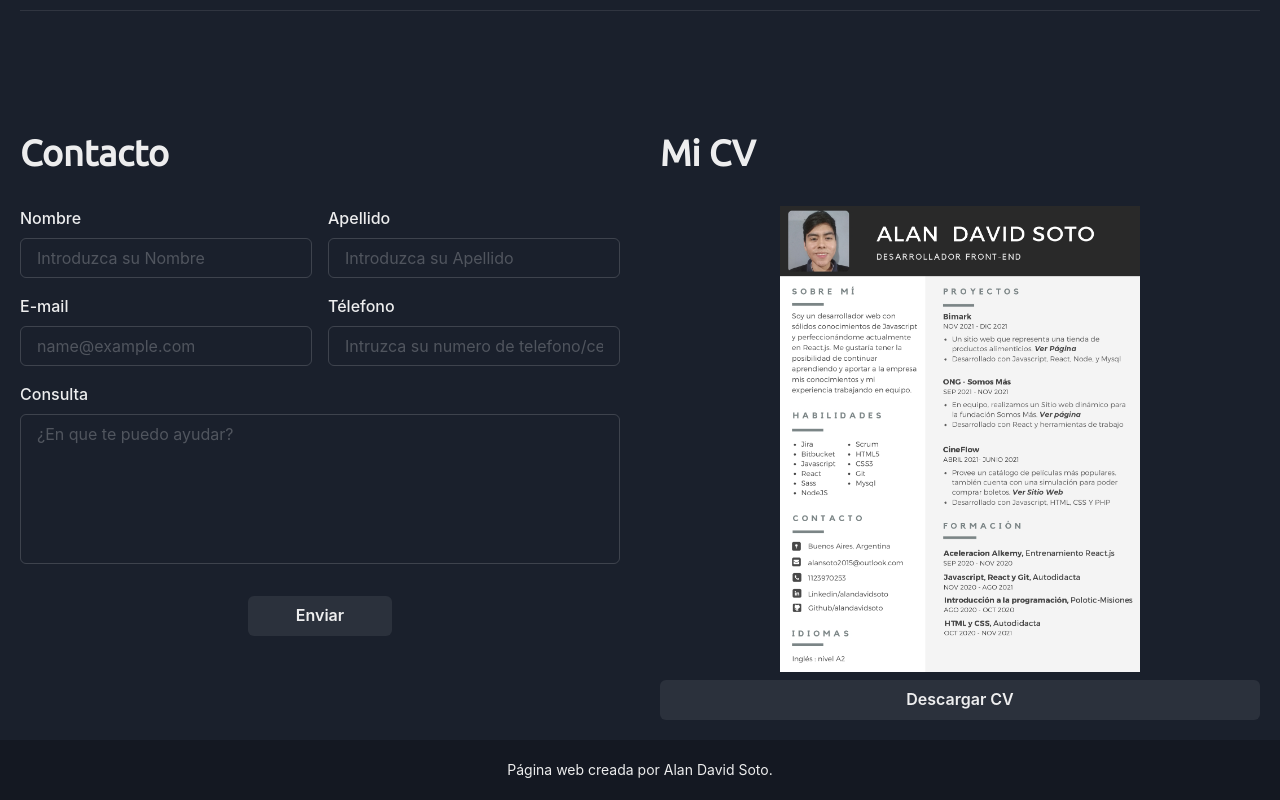
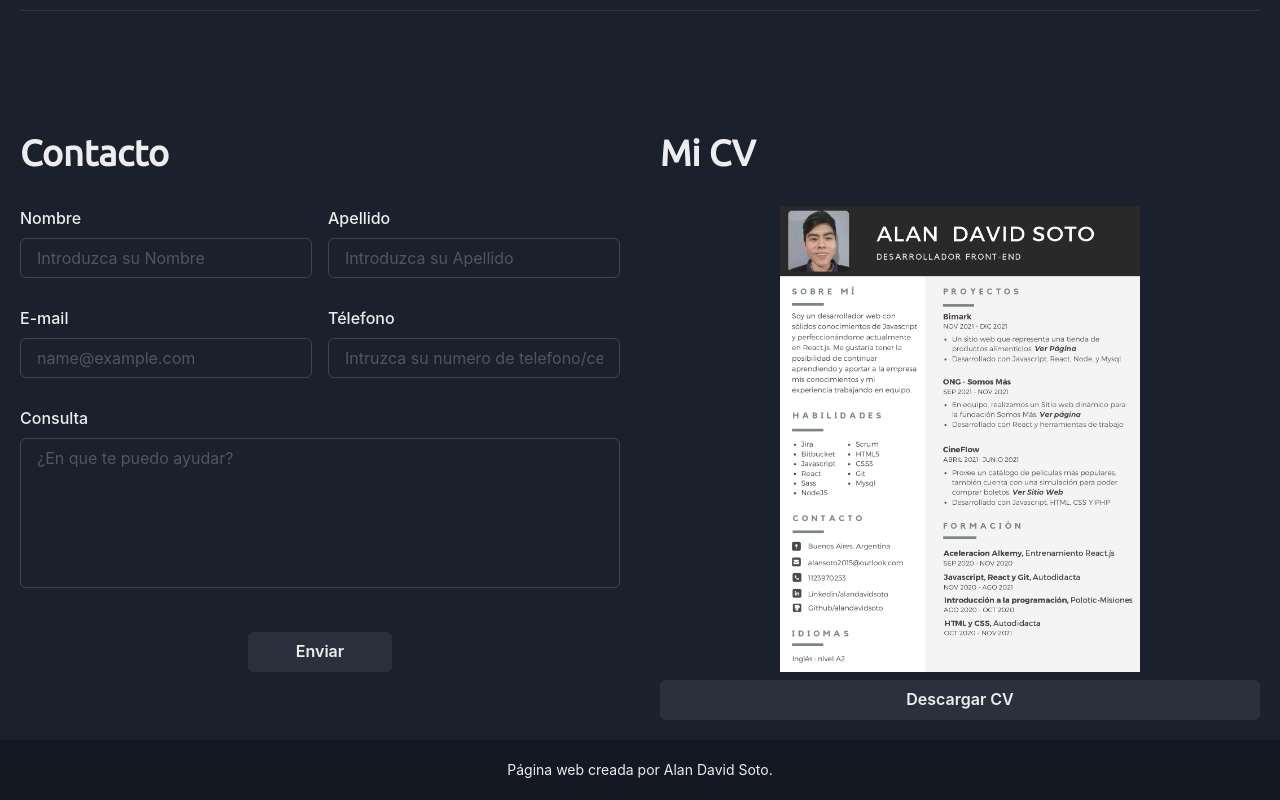
Before and after one commit to alandavidsoto/Portafolio, a React (Create React App) app: page / in a window 1280 px wide. Shown: the part 2767-3567 px from the top of the page. Built offline with nearby package versions, Linux system fonts and the light colour scheme; a web font is replaced by a local one.

Commit message:
added errors to contact component

```diff
--- a/src/components/contacto/index.js
+++ b/src/components/contacto/index.js
@@ -5,6 +5,7 @@ import {
   Grid,
   GridItem,
   Input,
+  Text,
   Textarea
 } from '@chakra-ui/react';
 import React from 'react';
@@ -27,33 +28,31 @@ const Contacto = () => {
             consulta: ''
           }}
           validationSchema={yup.object({
-            nombre: yup
-              .string()
-              .required('No puedes dejar el campo email vacío'),
-            apellido: yup
-              .string()
-              .required('No puedes dejar el campo email vacío'),
+            nombre: yup.string().required('Escriba su nombre'),
+            apellido: yup.string().required('No puedes dejar este campo vacío'),
             email: yup
               .string()
               .email('Introduzca un email válido')
-              .required('No puedes dejar el campo email vacío'),
-            telefono: yup.number().integer().required(),
-            consulta: yup
-              .string()
-              .required('No puedes dejar el campo email vacío')
+              .required('Debes ingresar un email'),
+            telefono: yup
+              .number('Solo se permite numeros')
+              .typeError('Solo se permite numeros')
+              .required('Digite su teléfono'),
+            consulta: yup.string().required('Escriba su mensaje')
           })}
-          onSubmit={(form) => {
-            console.log(form);
+          onSubmit={(formData, actions) => {
+            actions.resetForm();
           }}
         >
-          {({ handleChange }) => (
-            <Form>
+          {({ handleChange, errors, touched }) => (
+            <Form netlify>
               <Grid
                 templateColumns={{
                   base: '1fr',
                   lg: 'repeat(2,1fr)'
                 }}
                 columnGap={'4'}
+                rowGap={'3'}
               >
                 <GridItem
                   mb={4}
@@ -61,6 +60,7 @@ const Contacto = () => {
                     base: '2',
                     lg: '1'
                   }}
+                  position={'relative'}
                 >
                   <FormLabel htmlFor="nombre">Nombre</FormLabel>
                   <Field
@@ -70,6 +70,15 @@ const Contacto = () => {
                     name="nombre"
                     placeholder="Introduzca su Nombre"
                   />
+                  {errors.nombre && touched.nombre && (
+                    <Text
+                      fontSize={'sm'}
+                      color={'red.300'}
+                      position={'absolute'}
+                    >
+                      {errors.nombre}
+                    </Text>
+                  )}
                 </GridItem>
                 <GridItem
                   mb={4}
@@ -77,6 +86,7 @@ const Contacto = () => {
                     base: '2',
                     lg: '1'
                   }}
+                  position={'relative'}
                 >
                   <FormLabel htmlFor="apellido">Apellido</FormLabel>
                   <Field
@@ -86,6 +96,15 @@ const Contacto = () => {
                     name="apellido"
                     placeholder="Introduzca su Apellido"
                   />
+                  {errors.apellido && touched.apellido && (
+                    <Text
+                      fontSize={'sm'}
+                      color={'red.300'}
+                      position={'absolute'}
+                    >
+                      {errors.apellido}
+                    </Text>
+                  )}
                 </GridItem>
                 <GridItem
                   mb={4}
@@ -93,6 +112,7 @@ const Contacto = () => {
                     base: '2',
                     lg: '1'
                   }}
+                  position={'relative'}
                 >
                   <FormLabel htmlFor="email">E-mail</FormLabel>
                   <Field
@@ -102,6 +122,15 @@ const Contacto = () => {
                     name="email"
                     placeholder="name@example.com"
                   />
+                  {errors.email && touched.email && (
+                    <Text
+                      fontSize={'sm'}
+                      color={'red.300'}
+                      position={'absolute'}
+                    >
+                      {errors.email}
+                    </Text>
+                  )}
                 </GridItem>
                 <GridItem
                   mb={4}
@@ -109,6 +138,7 @@ const Contacto = () => {
                     base: '2',
                     lg: '1'
                   }}
+                  position={'relative'}
                 >
                   <FormLabel htmlFor="telefono">Télefono</FormLabel>
                   <Field
@@ -118,6 +148,15 @@ const Contacto = () => {
                     name="telefono"
                     placeholder="Intruzca su numero de telefono/celular"
                   />
+                  {errors.telefono && touched.telefono && (
+                    <Text
+                      fontSize={'sm'}
+                      color={'red.300'}
+                      position={'absolute'}
+                    >
+                      {errors.telefono}
+                    </Text>
+                  )}
                 </GridItem>
                 <GridItem mb={4} colSpan={2}>
                   <FormLabel htmlFor="consulta">Consulta</FormLabel>
@@ -129,7 +168,17 @@ const Contacto = () => {
                     resize="none"
                     style={{ height: '150px' }}
                     gridColumn={'2'}
+                    position={'relative'}
                   ></Textarea>
+                  {errors.consulta && touched.consulta && (
+                    <Text
+                      fontSize={'sm'}
+                      color={'red.300'}
+                      position={'absolute'}
+                    >
+                      {errors.consulta}
+                    </Text>
+                  )}
                 </GridItem>
                 <GridItem
                   mt={4}
```
